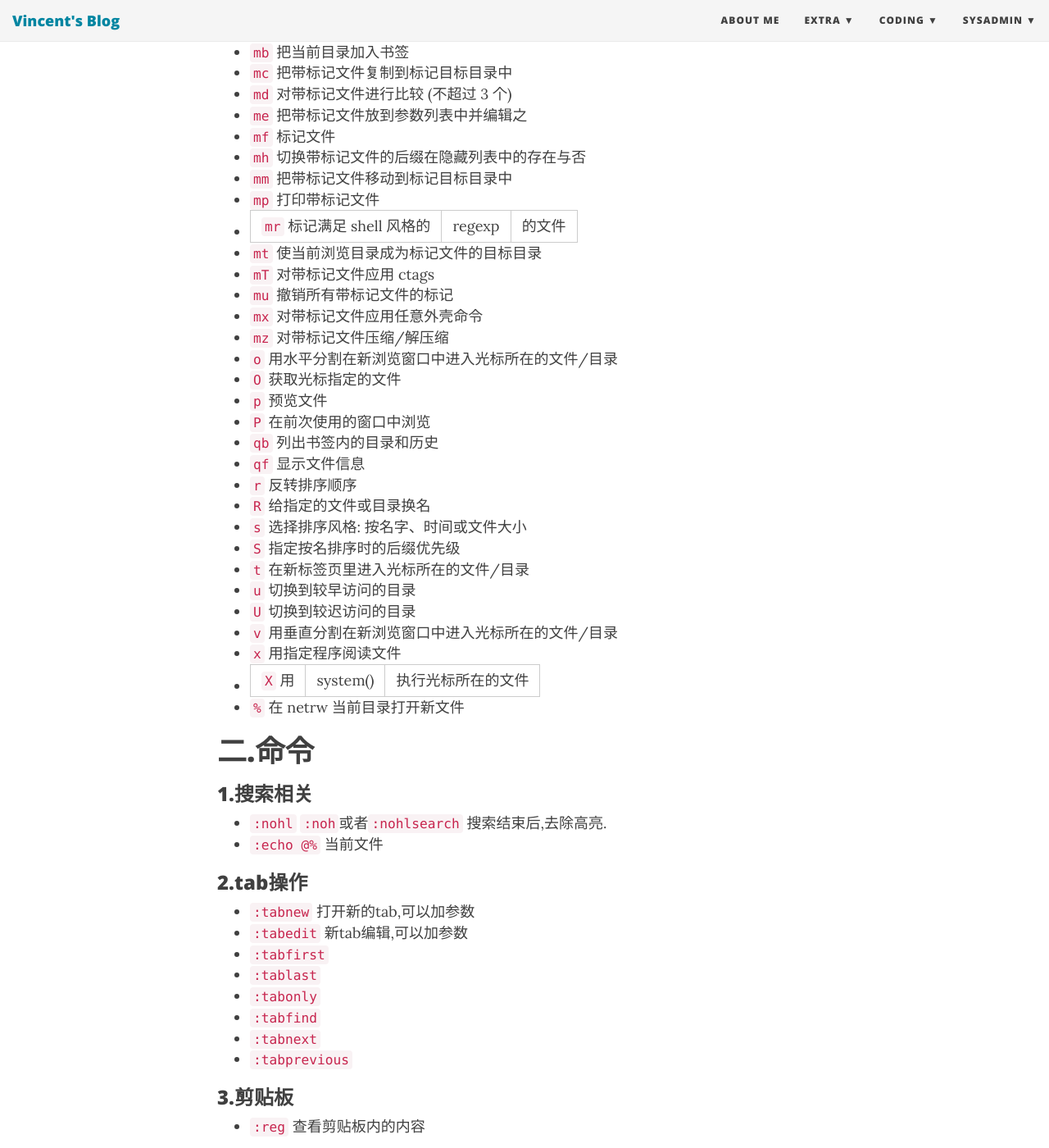
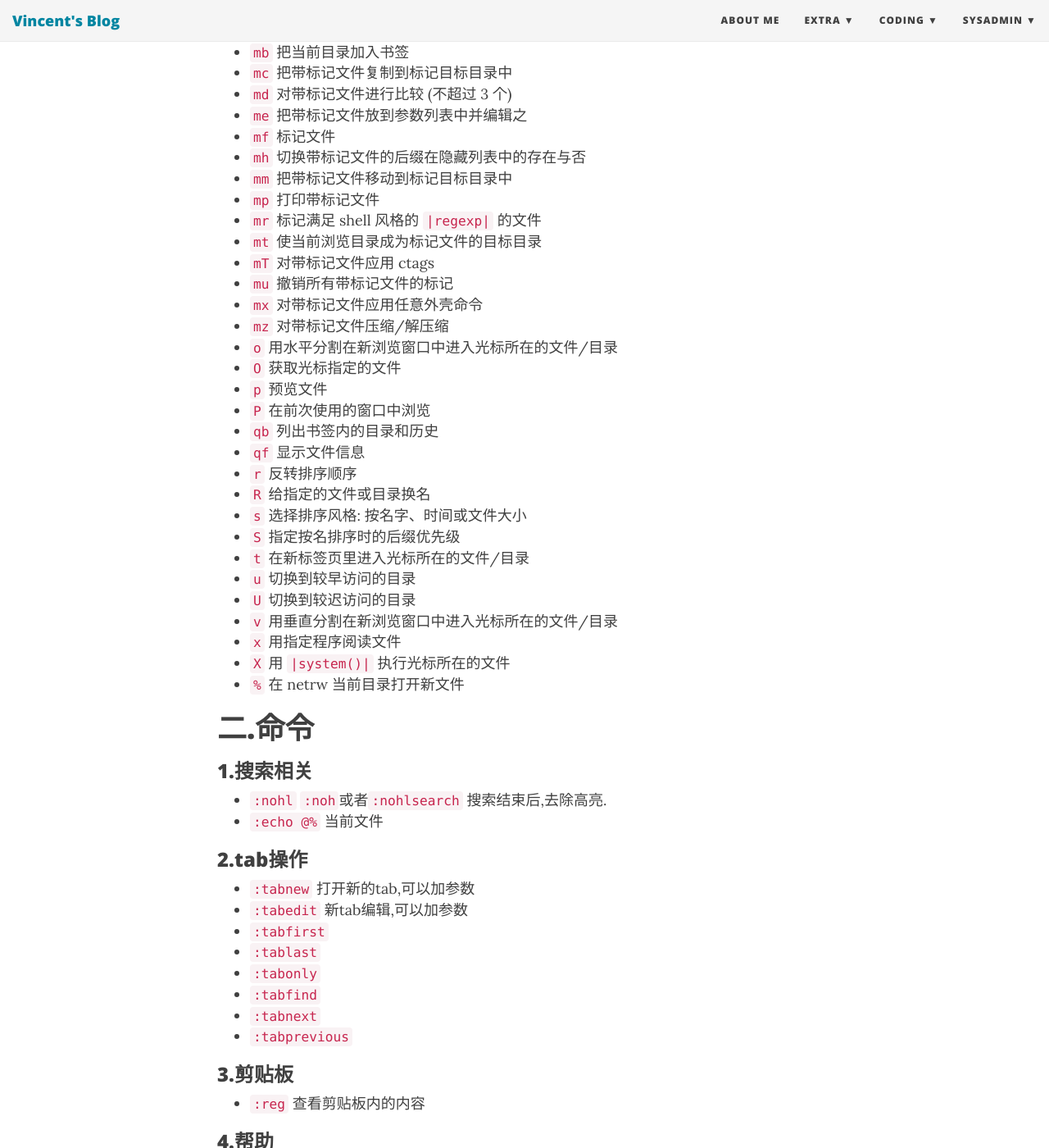
Before and after one commit to rainytooo/rainytooo.github.io, a Jekyll site: the page built from _posts/2017/05/2017-05-24-vim-shortcut-and-commands.md, in a window 1280 px wide and 1400 px high, scrolled down 2747 px. Shown: the whole window at 82% size. Built offline with Jekyll 4.4.1, drawn with Linux system fonts in a browser that asks for light colours; nearby versions of some CDN libraries; comment, search, counter and statistics services are not loaded.

Commit message:
2017年 5月24日 星期三 18时13分16秒 CST

```diff
--- a/_posts/2017/05/2017-05-24-vim-shortcut-and-commands.md
+++ b/_posts/2017/05/2017-05-24-vim-shortcut-and-commands.md
@@ -123,7 +123,7 @@ categories:
 * `mh`   切换带标记文件的后缀在隐藏列表中的存在与否
 * `mm`   把带标记文件移动到标记目标目录中
 * `mp`   打印带标记文件
-* `mr`   标记满足 shell 风格的 |regexp| 的文件
+* `mr`   标记满足 shell 风格的 `|regexp|` 的文件
 * `mt`   使当前浏览目录成为标记文件的目标目录
 * `mT`   对带标记文件应用 ctags
 * `mu`   撤销所有带标记文件的标记
@@ -144,7 +144,7 @@ categories:
 * `U`    切换到较迟访问的目录
 * `v`    用垂直分割在新浏览窗口中进入光标所在的文件/目录
 * `x`    用指定程序阅读文件
-* `X`    用 |system()| 执行光标所在的文件
+* `X`    用 `|system()|` 执行光标所在的文件
 * `%`    在 netrw 当前目录打开新文件
 
 
```
